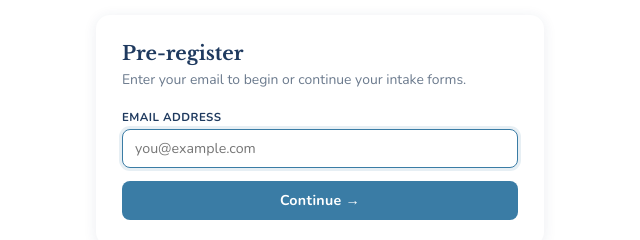
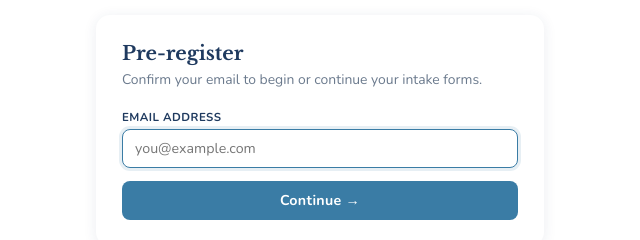
Before and after one commit to pdbenson/OMS, a website: page index.html in a window 1280 px wide. Both pictures are taken after a click on the button "Pre-register". Shown: the part 244-484 px from the top of the page, 320-960 px from the left. Drawn offline with nearby package versions, Linux system fonts and the light colour scheme.

Commit message:
Add files via upload

```diff
--- a/index.html
+++ b/index.html
@@ -271,7 +271,7 @@ select.inp{cursor:pointer}textarea.inp{resize:vertical;min-height:76px}
   <div class="phdr"><button class="backBtn" onclick="showV('vLand')">&#8592; Back</button><div class="logo">Davis Center for Oral and Maxillofacial Surgery</div><div class="sub">Paul Benson, DMD, MD</div></div>
   <div class="cw" style="display:flex;align-items:center;flex:1;max-width:480px">
     <div class="card" style="width:100%">
-      <div class="chdl"><h2 id="emailTitle">Pre-register</h2><p id="emailSub">Enter your email address to begin your intake forms.</p></div>
+      <div class="chdl"><p id="emailWelcome" class="hidden" style="font-size:.82rem;color:var(--pri);font-weight:700;margin-bottom:4px">Welcome to Davis Center for Oral and Maxillofacial Surgery</p><h2 id="emailTitle">Pre-register</h2><p id="emailSub">Enter your email to begin or continue your intake forms.</p></div>
       <div class="fd" style="margin-bottom:13px"><label class="lbl">Email Address</label><input type="email" class="inp" id="inEmail" placeholder="you@example.com" onkeypress="if(event.key==='Enter')doEmail()"></div>
       <div id="emailErr" class="alert ae hidden"></div>
       <button class="btn bP" style="width:100%" onclick="doEmail()">Continue &#8594;</button>
@@ -577,10 +577,12 @@ const gc=id=>(document.getElementById(id)||{}).checked||false;
 function setV(id,v){const el=document.getElementById(id);if(el)el.value=v||'';}
 
 // ── EMAIL ENTRY ────────────────────────────────────────────────────────
-function gotoEmail(m){
+function gotoEmail(m,fromInvite){
   mode=m;
   document.getElementById('emailTitle').textContent=m==='intake'?'Pre-register':'View Your Forms';
-  document.getElementById('emailSub').textContent=m==='intake'?'Enter your email to begin or continue your intake forms.':'Enter your email to view your current form status.';
+  document.getElementById('emailSub').textContent=m==='intake'?'Confirm your email to begin or continue your intake forms.':'Enter your email to view your current form status.';
+  const wEl=document.getElementById('emailWelcome');
+  if(wEl)wEl.classList.toggle('hidden',!fromInvite);
   document.getElementById('inEmail').value='';
   showV('vEmail');
   setTimeout(()=>document.getElementById('inEmail').focus(),200);
@@ -1615,6 +1617,14 @@ document.getElementById('addStaffOverlay').addEventListener('click',function(e){
 document.getElementById('printSectionsOverlay').addEventListener('click',function(e){if(e.target===this)document.getElementById('printSectionsOverlay').classList.add('hidden');});
 document.getElementById('reminderPreviewOverlay').addEventListener('click',function(e){if(e.target===this)closeReminderPreviewModal();});
 document.getElementById('editionOverlay').addEventListener('click',function(e){if(e.target===this)closeEditionModal();});
+
+// Auto-start preregister if URL has ?action=preregister (from invite email)
+(function(){
+  try{
+    const p=new URLSearchParams(window.location.search);
+    if(p.get('action')==='preregister') gotoEmail('intake',true);
+  }catch(e){}
+})();
 </script>
 </body>
 </html>
```
